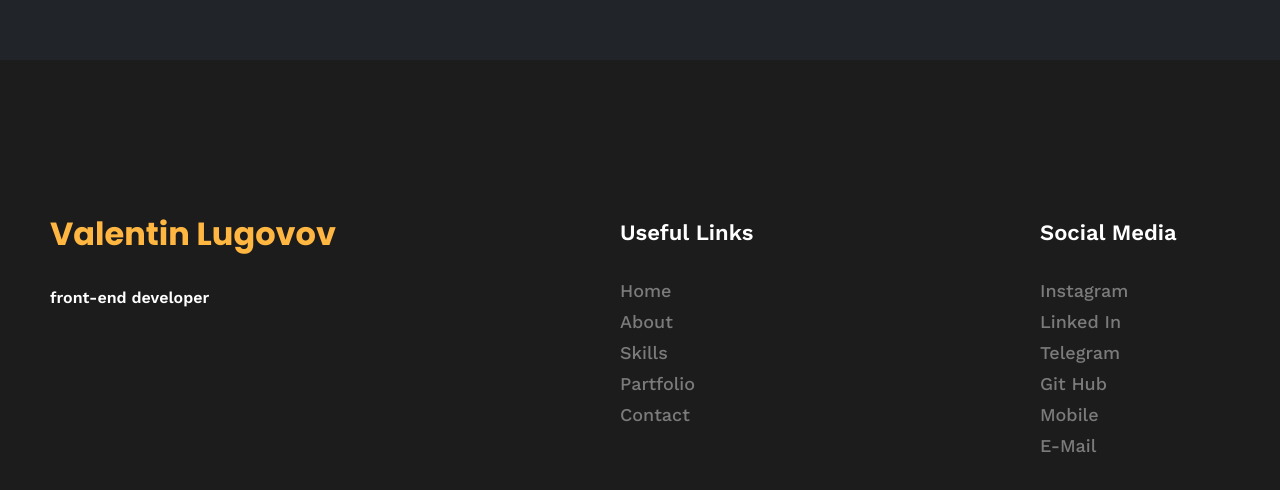
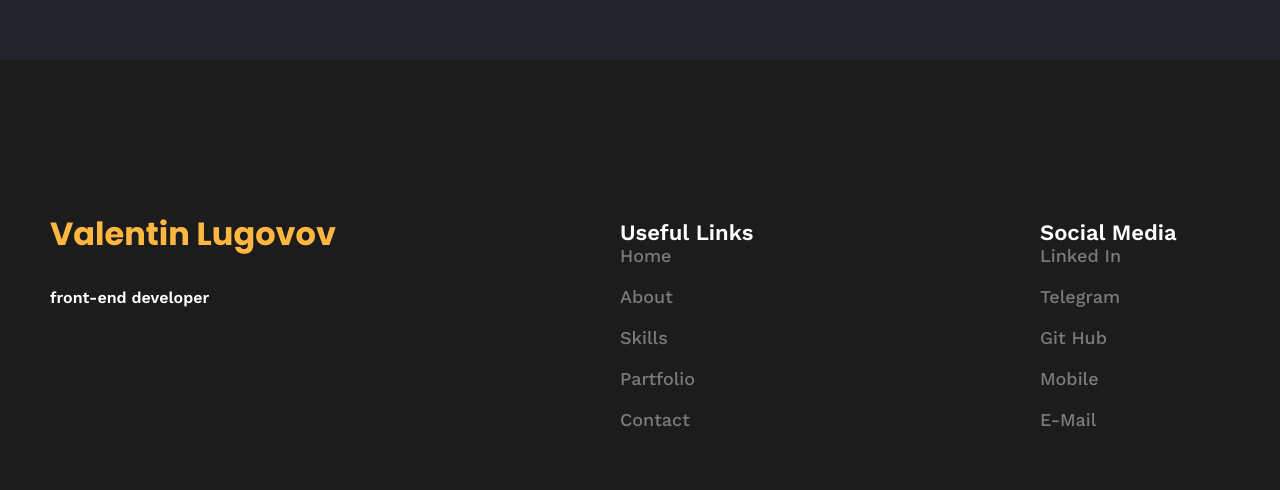
Before and after one commit to ValentinLugovov/portfolio, a React (Create React App) app: page / in a window 1280 px wide. Shown: the part 4717-5207 px from the top of the page. Built offline with nearby package versions, Linux system fonts and the light colour scheme.

Commit message:
Adds link in contacts

```diff
--- a/src/components/Contacts/Contacts.jsx
+++ b/src/components/Contacts/Contacts.jsx
@@ -11,23 +11,22 @@ const Contacts = (props) => {
         </div>
         <div className={s.box2}>
           <p className={s.header}>Useful Links</p>
-          <div className={s.links}>
-            <p>Home</p>
-            <p>About</p>
-            <p>Skills</p>
-            <p>Partfolio</p>
-            <p>Contact</p>
+          <div className={s.link}>
+            <a className={s.links} href="#top">Home</a><br/><br/>
+            <a className={s.links} href="#about">About</a><br/><br/>
+            <a className={s.links} href="#skills">Skills</a><br/><br/>
+            <a className={s.links} href="#project">Partfolio</a><br/><br/>
+            <a className={s.links} href="#contact">Contact</a>
           </div>
         </div>
         <div className={s.box3}>
           <p className={s.header}>Social Media</p>
-          <div className={s.links}>
-            <p>Instagram</p>
-            <p>Linked In</p>
-            <p>Telegram</p>
-            <p>Git Hub</p>
-            <p>Mobile</p>
-            <p>E-Mail</p>
+          <div className={s.link}>
+            <a className={s.links} href="https://www.linkedin.com/in/valentin-lugovov/">Linked In</a><br/><br/>
+            <a className={s.links} href="https://www.telegram.me/valentin_lugovov/">Telegram</a><br/><br/>
+            <a className={s.links} href="https://github.com/ValentinLugovov">Git Hub</a><br/><br/>
+            <a className={s.links} href="">Mobile</a><br/><br/>
+            <a className={s.links} href="">E-Mail</a>
           </div>
         </div>
         <div className={s.box4}></div>
```
